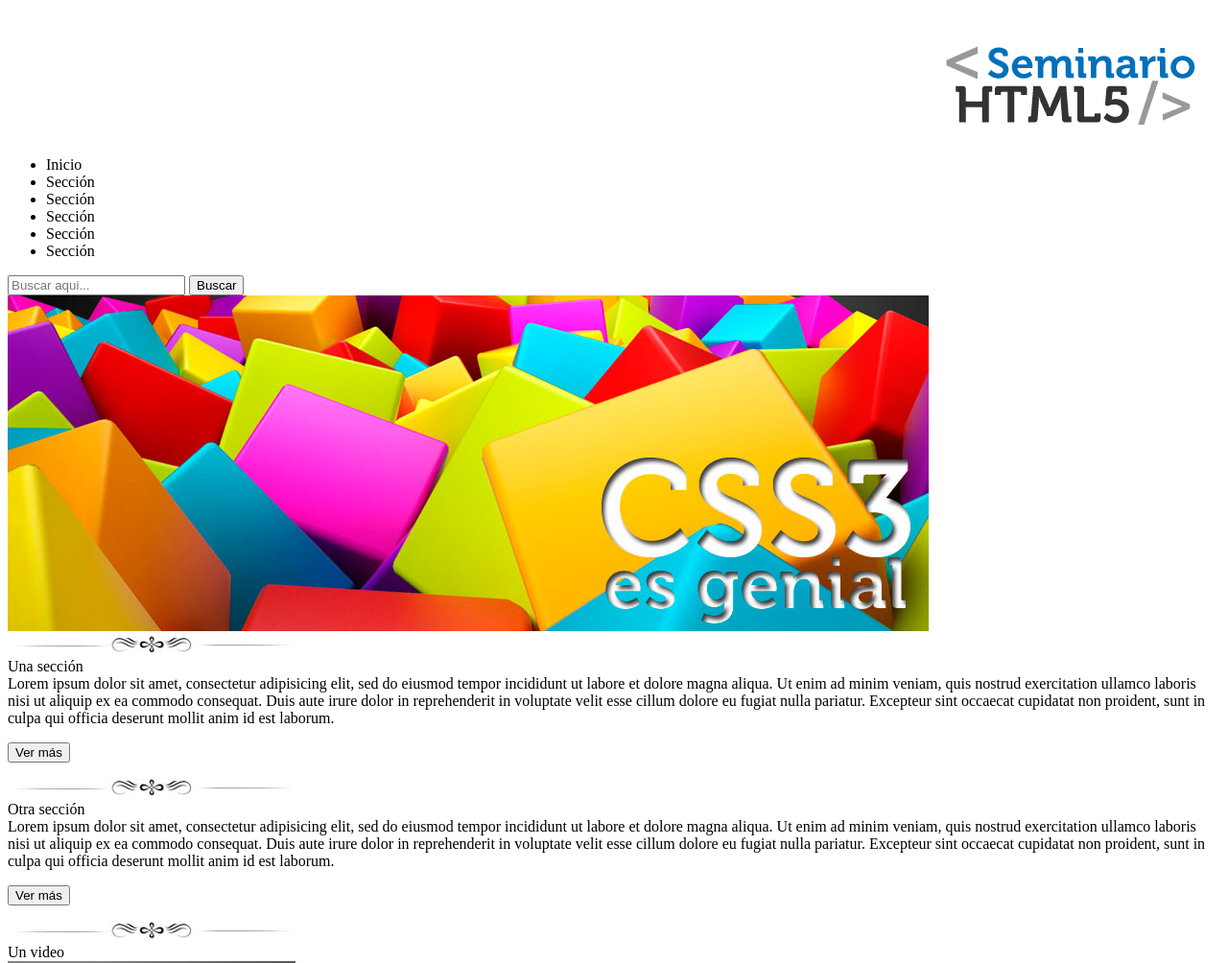
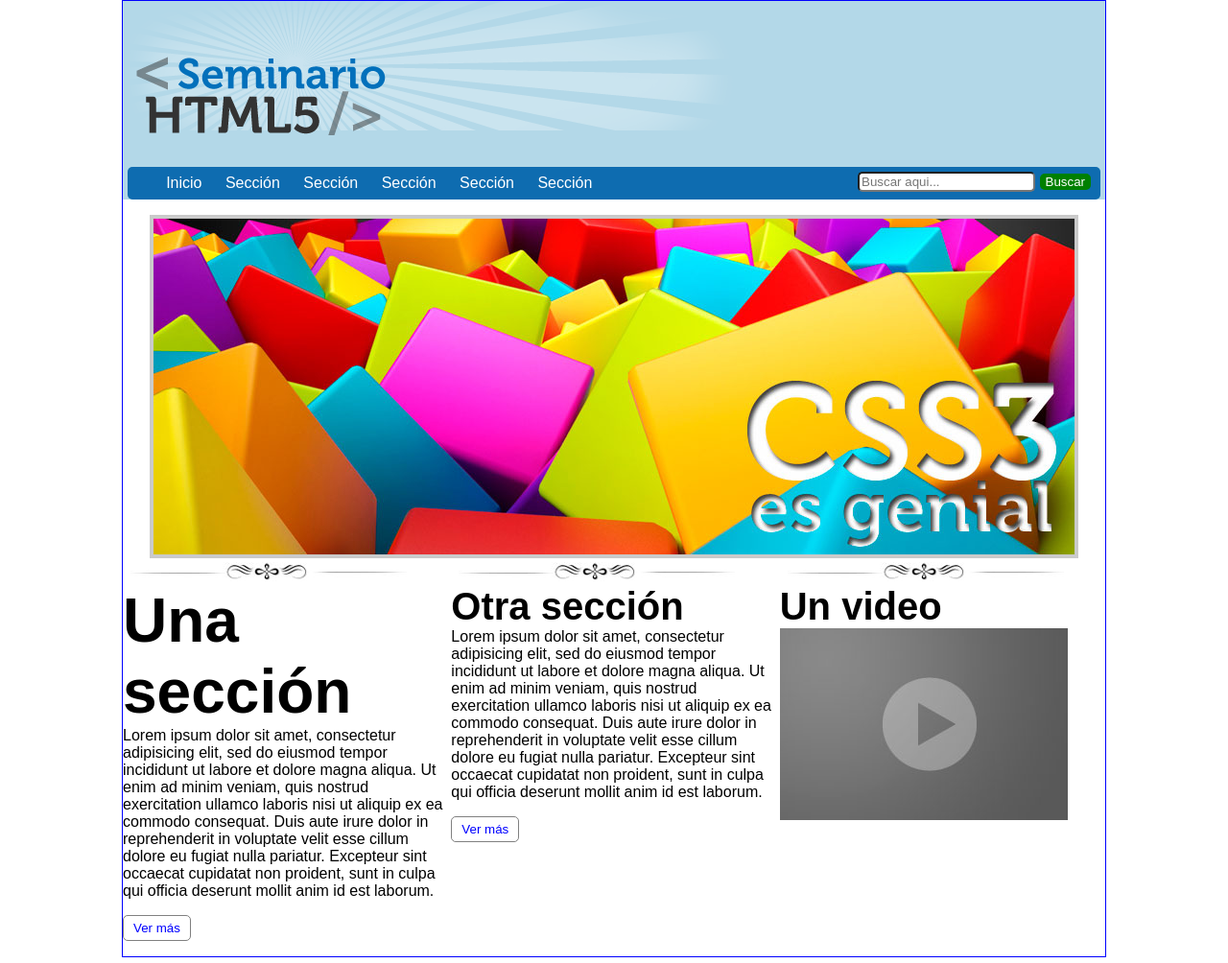
Before and after one commit to Ulises309/pw2163, a plain HTML site: page practica01/index.html in a window 1280 px wide. Shown: the top 1004 px of the page at 96% size. Drawn offline with Linux system fonts and the light colour scheme.

Commit message:
Estilos de practica01

```diff
--- a/practica01/css/estilos.css
+++ b/practica01/css/estilos.css
@@ -0,0 +1,90 @@
+body
+{
+	border: 1px solid blue;
+	font-family: arial;
+	font-size: 16px;
+	margin: 0px auto;
+	max-width: 1024px;
+}
+header
+{
+	background: #B3D8E8; /*color de fondo*/
+}
+form input[type="button"]
+{
+	background: green;
+	border: 0px;
+	color: white;
+}
+form
+{
+	float: right;
+	margin: -45px 15px 0px 0px;
+}
+form input
+{
+	border-radius: 5px;
+}
+header nav
+{
+	background: #0E6CB0;
+	border-radius: 5px;
+	margin: 0 auto;
+	width: 99%;
+}
+
+header nav ul li
+{
+	color: white;
+	display: inline-block;
+	margin: 0px 20px 0px 0px;
+	padding: 8px 0px;
+}
+
+#logo
+{
+	margin: -150px 0px 0px 0px;
+}
+
+#seccion01 article{
+	text-align: center;
+}
+
+#seccion01 article img{
+	border: 4px solid rgba(150,150,150,0.5);
+}
+
+#seccion02{
+	margin: 0 auto;
+}
+
+#seccion02 article{
+	display: inline-block;
+	width: 33%;
+	vertical-align: top;
+}
+
+#seccion02 article img{
+	text-align: center;
+}
+
+.unaSeccion{
+	font-size: 64px;
+}
+
+.otraSeccion{
+	font-size: 2.5em;
+}
+
+.otraSeccion,.unaSeccion{
+	font-family: arial;
+	font-weight: bold;
+}
+
+section article input[type="button"]{
+	color: blue;
+	background-color: white;
+	border: 1px solid gray;
+	border-radius: 5px;
+	padding: 5px 10px;
+}
--- a/practica01/index.html
+++ b/practica01/index.html
@@ -5,11 +5,12 @@
 	<title>
 		Practica 01 CSS3
 	</title>
+	<link rel="stylesheet" type="text/css" href="css/estilos.css">
 </head>
 <body>
 	<header>
 		<img src="img/resplandor.png">
-		<img src="img/logo.png">
+		<img src="img/logo.png" id="logo">
 		<nav>
 			<ul>
 				<li>Inicio</li>
@@ -26,16 +27,16 @@
 		</form>
 	</header>
 	<main>
-		<section>
+		<section id="seccion01">
 			<article>
 				<img src="img/slide2.jpg" alt="Slide principal">
 			</article>
 		</section>
-		<section>
+		<section id="seccion02">
 			<article>
 				<img src="img/separador.jpg">
 				<br>
-				<span>Una sección</span>
+				<span class="unaSeccion">Una sección</span>
 				<br>
 				Lorem ipsum dolor sit amet, consectetur adipisicing elit, sed do eiusmod
 				tempor incididunt ut labore et dolore magna aliqua. Ut enim ad minim veniam,
@@ -49,7 +50,7 @@
 			<article>
 				<img src="img/separador.jpg">
 				<br>
-				<span>Otra sección</span>
+				<span class="otraSeccion">Otra sección</span>
 				<br>
 				Lorem ipsum dolor sit amet, consectetur adipisicing elit, sed do eiusmod
 				tempor incididunt ut labore et dolore magna aliqua. Ut enim ad minim veniam,
@@ -63,7 +64,7 @@
 			<article>
 				<img src="img/separador.jpg">
 				<br>
-				<span>Un video</span>
+				<span class="otraSeccion">Un video</span>
 				<br>
 				<img src="img/video.jpg">
 			</article>
```
